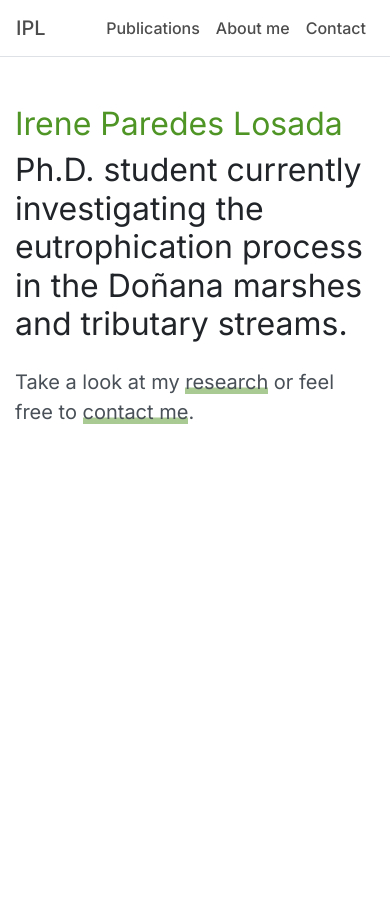
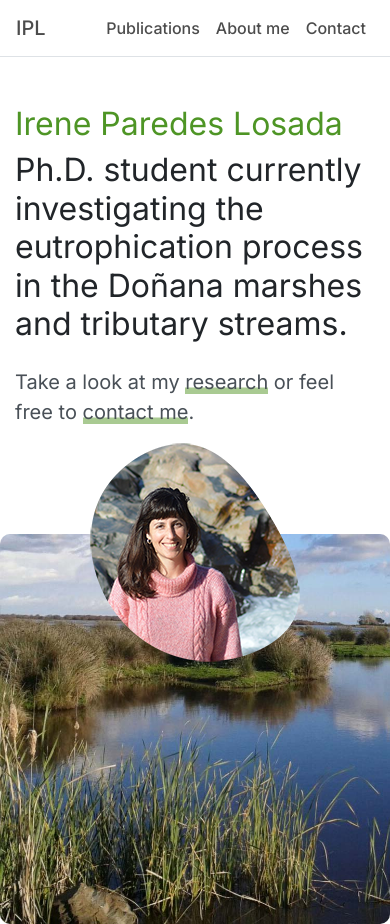
Before and after one commit to ireneparedes/ireneparedes.github.io, a Jekyll site: the page built from index.html, in a window 390 px wide. Built offline with Jekyll 4.4.1, drawn with Linux system fonts in a browser that asks for light colours; before the commit the page ends 900 px from its top, so only the background shows below that.

Commit message:
Fix showing home images on mobile

```diff
--- a/assets/css/styles.css
+++ b/assets/css/styles.css
@@ -101,13 +101,13 @@ p a:hover {
 }
 
 #home-pic {
-  position: absolute;
-  left: 33%;
-  top: .5rem;
+  position: relative;
+  margin-bottom: -8rem;
+  z-index: 1;
 }
 
 #home-bg {
-  margin-top: 6rem;
+  position: relative;
 }
 
 #home-pic-svg {
--- a/index.html
+++ b/index.html
@@ -16,7 +16,7 @@ title: Irene Paredes Losada - PhD Environmental Sciences
                                 href="contact">contact me</a>.</p>
                     </div>
                 </div>
-                <div class="d-none d-sm-block d-lg-none position-relative">
+                <div class="d-lg-none text-center">
                     <img id="home-pic" src="/assets/img/home-figure-pic.png" alt="Irene">
                     <img id="home-bg" src="/assets/img/home-figure-bg.jpg" alt="Contact Irene Paredes Losada"
                         class="img-fluid rounded">
```
